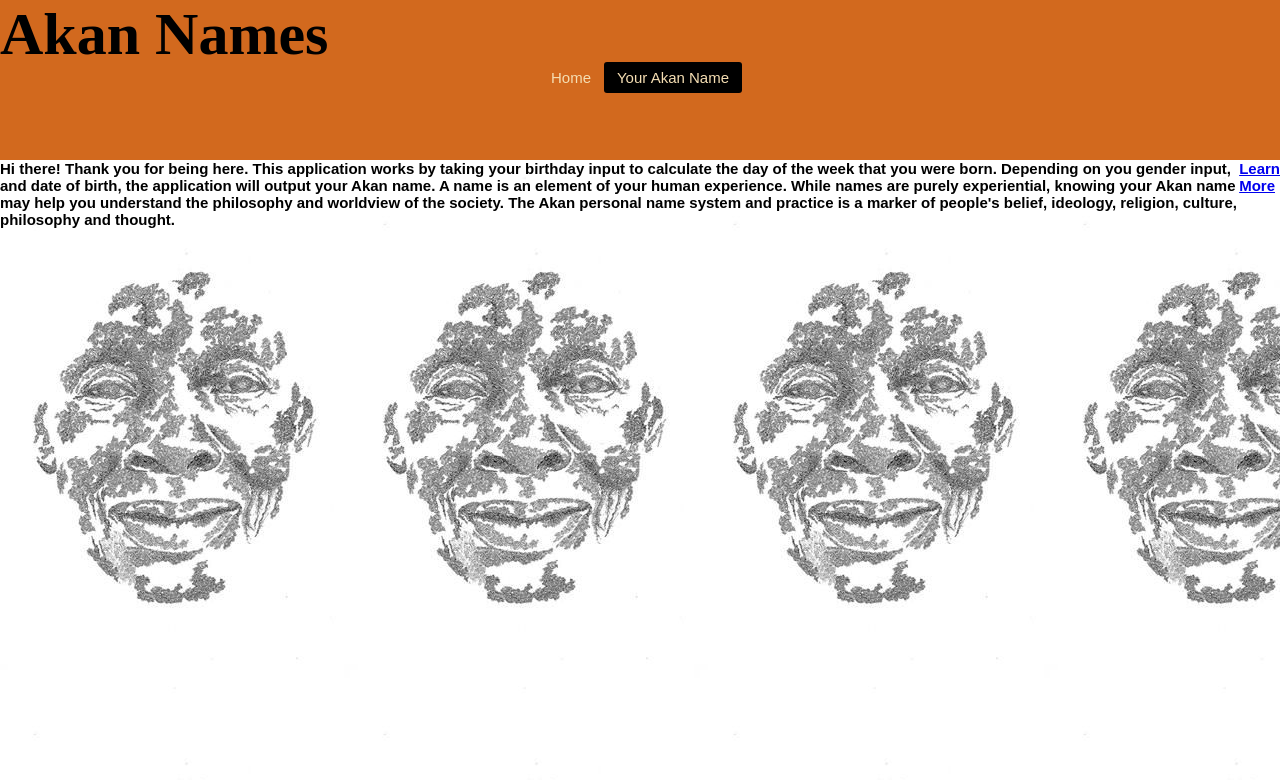
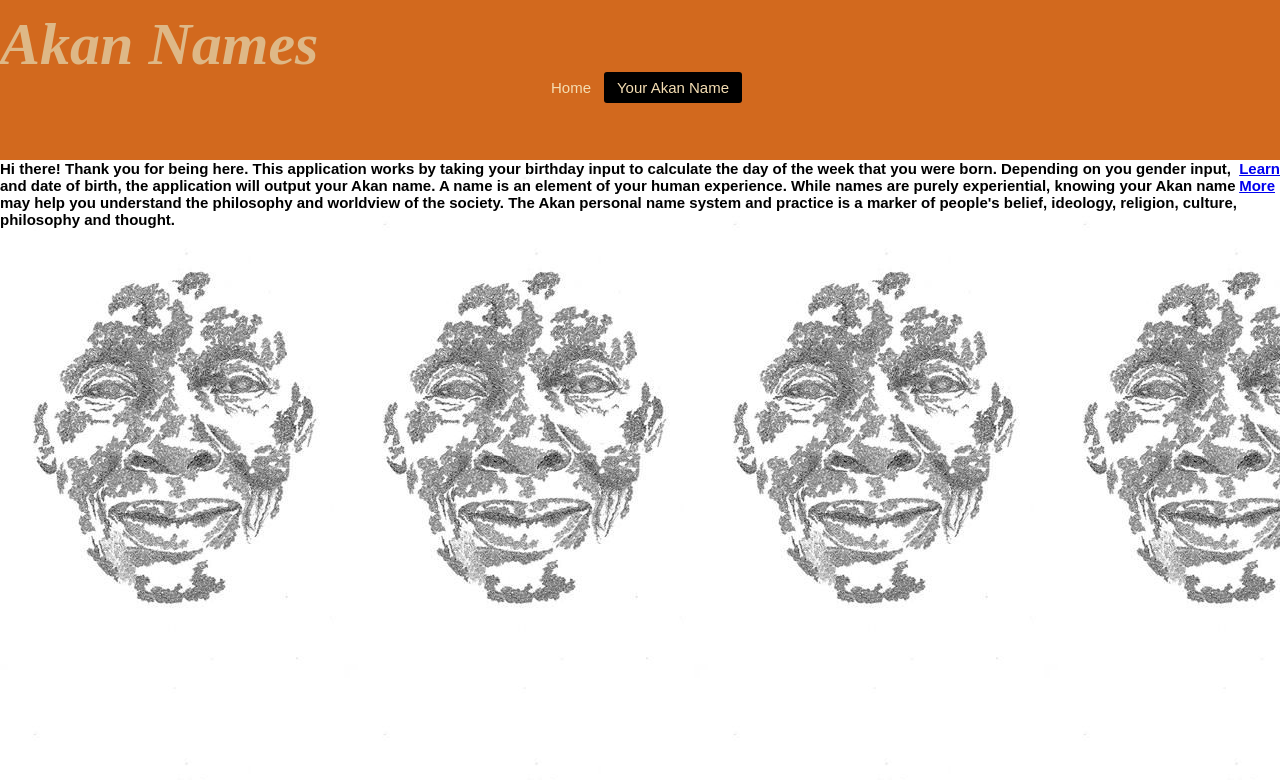
Before and after one commit to Davine-94/Week2-IP, a plain HTML site: page index.html in a window 1280 px wide. Shown: the top 780 px of the page. Drawn offline with Linux system fonts and the light colour scheme.

Commit message:
Final changes made

```diff
--- a/style.css
+++ b/style.css
@@ -5,6 +5,10 @@
 }
 #akan{
     font-size: 60px;
+    font-style: italic;
+    font-weight: bold;
+    color: burlywood;
+    padding-top: 10px;
 }
 
 .navigation {
@@ -118,6 +122,7 @@ a.home, a:hover {
     justify-content: space-around;
     align-items: center;
     padding-bottom: 20px;
+    width: auto;
 }
 #fRadio {
     cursor: pointer;
```
